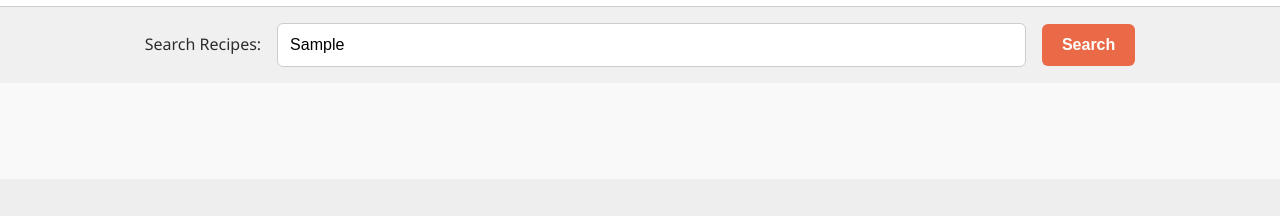
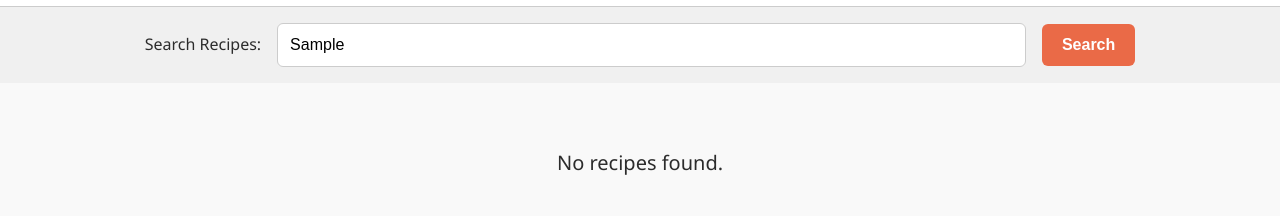
Before and after one commit to bryano0419/WDD131_real, a plain HTML site: page projects/recipes/index.html in a window 1280 px wide. Both pictures are taken after typing "Sample" into the empty fields and a click on the button "Search". Shown: the part 175-391 px from the top of the page. Drawn offline with Linux system fonts and the light colour scheme.

Commit message:
W10 Recipes p2 first commit

```diff
--- a/projects/recipes/main.js
+++ b/projects/recipes/main.js
@@ -43,7 +43,7 @@ document.addEventListener("DOMContentLoaded", () => {
     if (halfStar) {
       const star = document.createElement("span");
       star.setAttribute("aria-hidden", "true");
-      star.textContent = "⭐";
+      star.textContent = "⯨"; // Unicode half star alternative
       ratingSpan.appendChild(star);
     }
     const emptyStars = totalStars - fullStars - (halfStar ? 1 : 0);
@@ -72,31 +72,33 @@ document.addEventListener("DOMContentLoaded", () => {
 
   function renderRecipes(recipesToRender) {
     recipesSection.innerHTML = "";
+    if (recipesToRender.length === 0) {
+      const noResults = document.createElement("p");
+      noResults.textContent = "No recipes found.";
+      noResults.style.fontSize = "1.25rem";
+      noResults.style.textAlign = "center";
+      noResults.style.marginTop = "2rem";
+      recipesSection.appendChild(noResults);
+      return;
+    }
     recipesToRender.forEach((recipe) => {
       const card = createRecipeCard(recipe);
-      if (recipe.name === "Apple Crisp") {
-        card.classList.add("visible");
-      }
-
+      card.classList.add("visible");
       recipesSection.appendChild(card);
     });
   }
 
+  // Render all recipes on page load, all visible
   renderRecipes(recipes);
 
   searchForm.addEventListener("submit", (e) => {
     e.preventDefault();
-    const query = searchInput.value.toLowerCase();
+    const query = searchInput.value.toLowerCase().trim();
 
     const filteredRecipes = recipes.filter((recipe) =>
       recipe.name.toLowerCase().includes(query)
     );
 
-    recipesSection.innerHTML = "";
-    filteredRecipes.forEach((recipe) => {
-      const card = createRecipeCard(recipe);
-      card.classList.add("visible");
-      recipesSection.appendChild(card);
-    });
+    renderRecipes(filteredRecipes);
   });
 });
--- a/projects/recipes/recipes.css
+++ b/projects/recipes/recipes.css
@@ -3,10 +3,11 @@
   padding: 0;
   box-sizing: border-box;
 }
-html, body {
+html,
+body {
   width: 100%;
   height: 100%;
-  font-family: 'Segoe UI', sans-serif;
+  font-family: "Segoe UI", sans-serif;
   background-color: #f9f9f9;
   color: #2c2c2c;
   line-height: 1.6;
@@ -75,7 +76,7 @@ main {
   flex-direction: row;
   padding: 1.5rem;
   margin-bottom: 2rem;
-  box-shadow: 0 4px 6px rgba(0,0,0,0.1);
+  box-shadow: 0 4px 6px rgba(0, 0, 0, 0.1);
   width: 100%;
 }
 .recipe-card.visible {
@@ -223,3 +224,6 @@ footer .social img:hover {
     height: 42px;
   }
 }
+.recipe-card.visible {
+  display: flex !important;
+}
```
